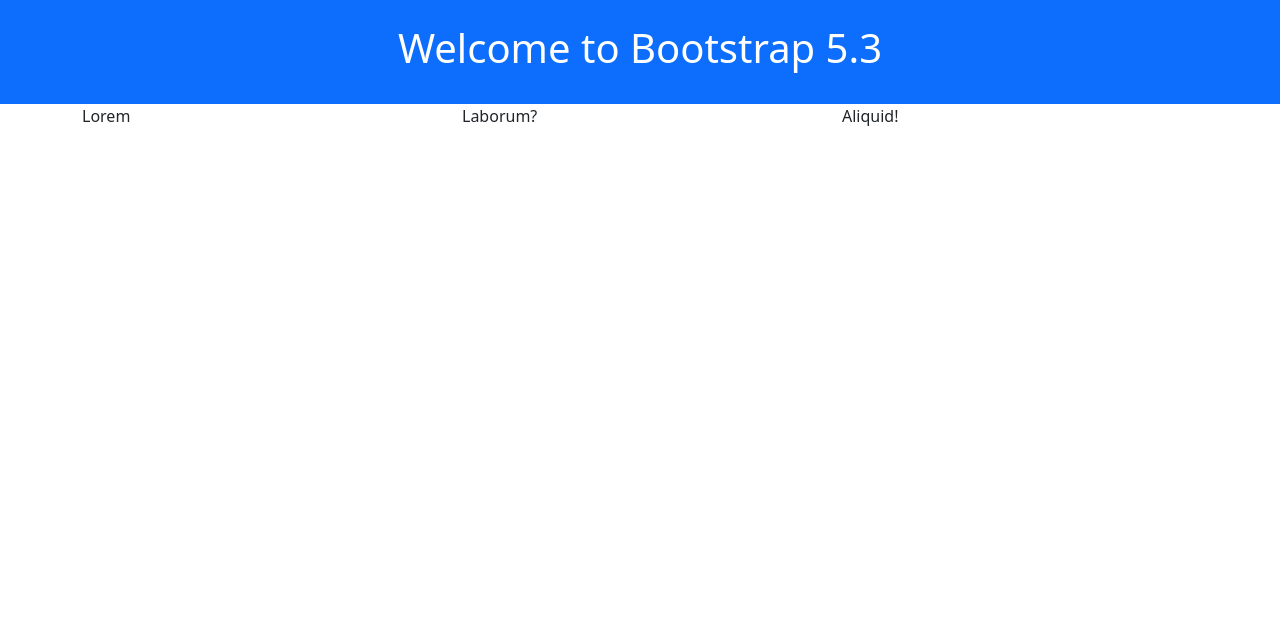
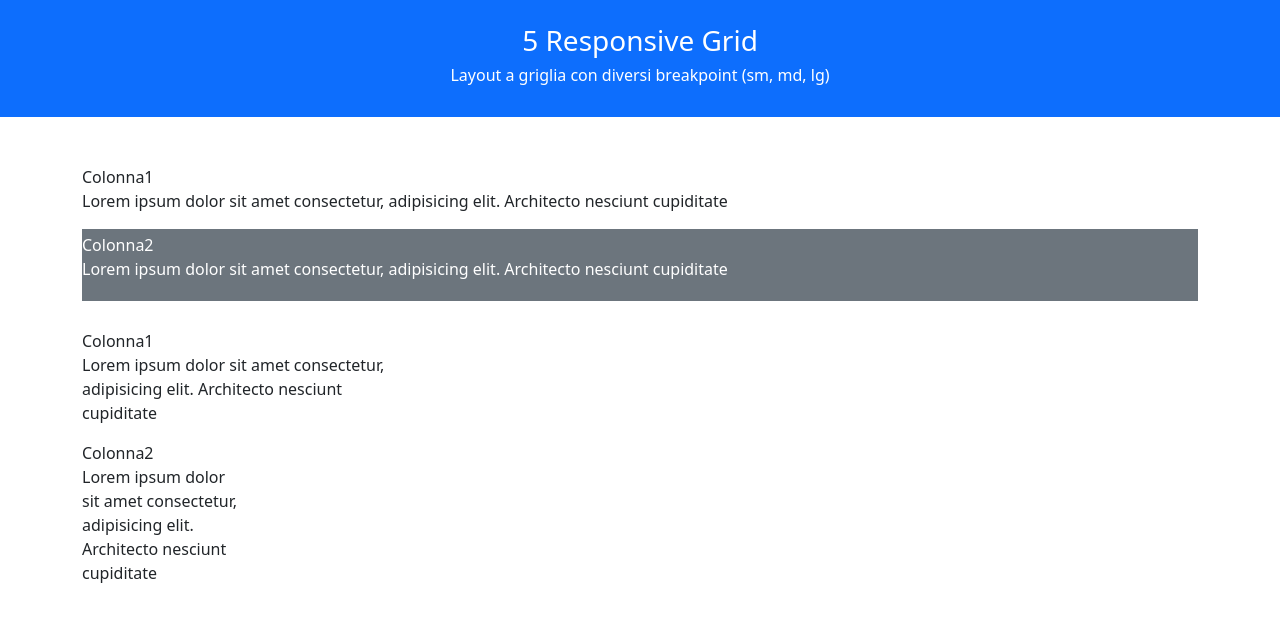
Before and after one commit to alicemariaarrica/htmlcss-bootstrap-layout, a plain HTML site: page index.html in a window 1280 px wide. Drawn offline with nearby package versions, Linux system fonts and the light colour scheme.

Commit message:
section2commit

```diff
--- a/index.html
+++ b/index.html
@@ -13,23 +13,53 @@
 
 <body class="debug">
     <header class="py-4 bg-primary text-white">
-        <div class="container">
-            <h1 class="text-center">Welcome to Bootstrap 5.3</h1>
+        <div class="container-fluid">
+            <h1 class="text-center fs-3"> 5 Responsive Grid</h1>
+            <h2 class="text-center fs-6">Layout a griglia con diversi breakpoint (sm, md, lg)</h2>
         </div>
     </header>
 
     <main>
         <section>
+
             <div class="container">
-            <div class="row">
-                <div class="col-4">Lorem</div>
-                <div class="col-4">Laborum?</div>
-                <div class="col-4">Aliquid!</div>
+                <div class="row py-4">
+                    <div class="col-12 bg-transparent py-4 pb-1">
+                        <div class="fs-6">Colonna1</div>
+                        <p>Lorem ipsum dolor sit amet consectetur, adipisicing elit. Architecto nesciunt cupiditate
+
+                        <div class="col-12 bg-secondary text-white py-1 pb-1">
+                            <div class="fs-6">Colonna2</div>
+                            <p>Lorem ipsum dolor sit amet consectetur, adipisicing elit. Architecto nesciunt cupiditate
+
+                            </p>
                         </div>
                     </div>
+                </div>
+
         </section>
+
+
+
+        <section>
+            <div class="container d-flex">
+                <div class="row">
+                    <div class="col-6">
+                        <div class="fs-6">Colonna1</div>
+                        <p>Lorem ipsum dolor sit amet consectetur, adipisicing elit. Architecto nesciunt cupiditate
+
+                        <div class="col-6">
+                            <div class="fs-6">Colonna2</div>
+                            <p>Lorem ipsum dolor sit amet consectetur, adipisicing elit. Architecto nesciunt cupiditate
+
+                            </p>
+                        </div>
+                    </div>
+                </div>
+
+        </section>
+
 </main>
-
 </body>
 
 </html>
```
Lines whose indentation alone changed are shown as unchanged.
